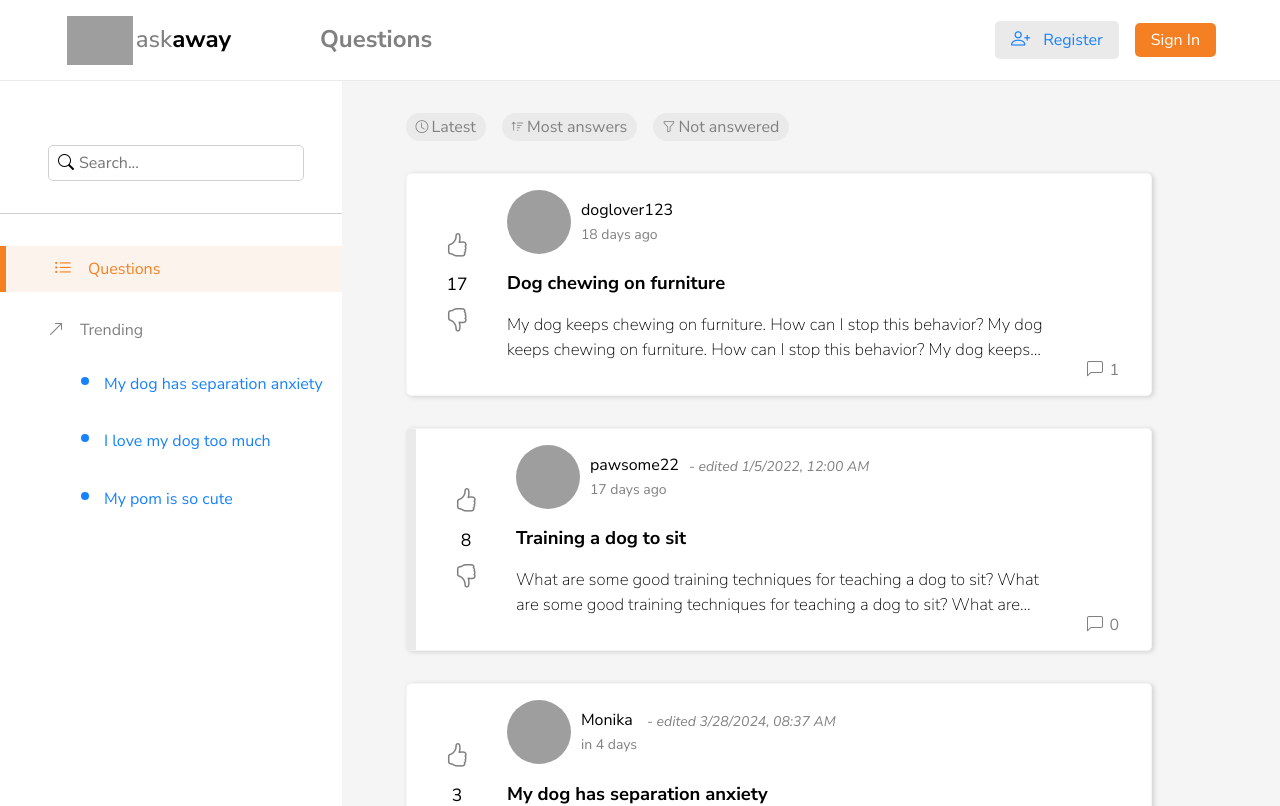
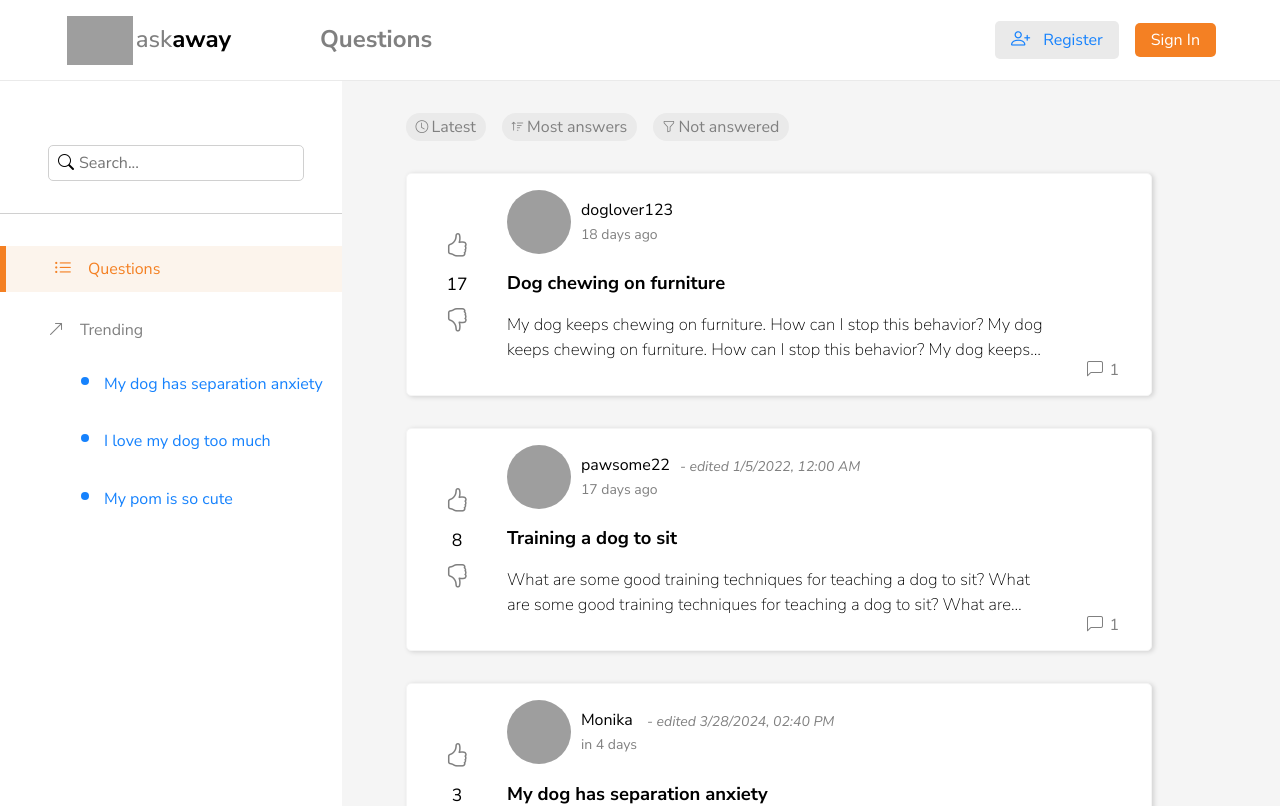
Before and after one commit to MonikaMik/React_atsiskaitymas, a React (Create React App) app: page / in a window 1280 px wide. Shown: the top 806 px of the page. Built offline with nearby package versions, Linux system fonts and the light colour scheme; data requests are answered from the project's data file; grey boxes are pictures that could not be loaded.

Commit message:
loggimg removed

```diff
--- a/src/components/atoms/form/SearchInput.jsx
+++ b/src/components/atoms/form/SearchInput.jsx
@@ -57,7 +57,6 @@ const SearchInput = ({ location }) => {
 					onFocus={() => navigate('/')}
 					onChange={e => {
 						formik.handleChange(e);
-						console.log(e.target.value);
 						dispatch({
 							type: questionsActionTypes.SEARCH,
 							payload: e.target.value
--- a/src/data.json
+++ b/src/data.json
@@ -30,10 +30,10 @@
     {
       "id": "160bcd0c-0b82-4838-acb6-1d8b39926228",
       "creatorId": "d05e92cb-e4a0-4def-aadd-f8db958226b1",
-      "text": "Every time i leave the house my dog cant stop barking. When i return he is super excited, which i love, but it seems as if i was gone for months. He is just too attached to me. What would you advise to help him enjoy being alone more? Also, i have two dogs and the other one is ok?\n",
+      "text": "Every time i leave the house my dog cant stop barking. When i return he is super excited, which i love, but it seems as if i was gone for months. He is just too attached to me. What would you advise to help him enjoy being alone more? Also, i have two dogs and the other one is ok\n",
       "title": "My dog has separation anxiety",
       "likes": 3,
-      "edited": "2024-03-28T08:37:25.517Z",
+      "edited": "2024-03-28T14:40:05.935Z",
       "created": "2024-03-26T16:38:28.102Z"
     },
     {
@@ -41,7 +41,7 @@
       "creatorId": "d05e92cb-e4a0-4def-aadd-f8db958226b1",
       "text": "I never realized how much of a problem my dog, Bruno's laziness could be until it nearly cost us a friendship. As his owner, I've always indulged his love for long naps under the apple tree in our yard, finding his disinterest in activities like fetching or running rather amusing. But when the town's annual race was announced, I saw it as a perfect opportunity to motivate him, perhaps a little selfishly, to showcase the spirit I believed he had inside.\n\nOn the race day, with the sun high and spirits higher, I watched as Bruno took his place among the eager participants, only to start at a trot that soon turned into a leisurely stroll. My heart sank. Around me, whispers and chuckles filled the air, my cheeks burning with embarrassment. It was then, amid the laughter, that I caught Bruno's eye, and something unspoken passed between us.",
       "title": "My dogs are lazy",
-      "likes": 1,
+      "likes": 0,
       "edited": false,
       "created": "2024-03-27T07:42:44.655Z"
     },
@@ -59,7 +59,7 @@
       "creatorId": "06e491b5-c013-4a0a-9898-10710e098616",
       "text": "explain please !",
       "title": "How to play fetch?",
-      "likes": 0,
+      "likes": -1,
       "edited": "2024-03-27T20:49:26.750Z",
       "created": "2024-03-27T20:49:07.902Z"
     },
@@ -133,7 +133,7 @@
       "creatorId": "0bac4faf-aefb-46ba-a512-6fcdffee69e6",
       "text": "I think both a",
       "title": "Is nyma cuter or Mupa?",
-      "likes": 0,
+      "likes": -1,
       "edited": "2024-03-28T08:45:32.065Z",
       "created": "2024-03-28T08:44:29.118Z",
       "photo": ""
@@ -147,6 +147,16 @@
       "edited": "2024-03-28T12:51:02.412Z",
       "created": "2024-03-28T12:50:36.394Z",
       "photo": ""
+    },
+    {
+      "id": "eac91d24-572f-44f0-95fb-17dec1d75c60",
+      "creatorId": "d05e92cb-e4a0-4def-aadd-f8db958226b1",
+      "text": "Look at these cute puppies i found on the internet, im jelous!",
+      "title": "Cute puppies i found",
+      "likes": 0,
+      "edited": false,
+      "created": "2024-03-28T14:41:48.833Z",
+      "photo": "https://i.ytimg.com/vi/hvwaH3HH-AU/maxresdefault.jpg"
     }
   ],
   "answers": [
@@ -337,6 +347,59 @@
       "created": "2024-03-28T12:49:50.693Z",
       "type": "reply",
       "replyTo": "b142f1d0-2300-4f63-8213-95f04cf50032"
+    },
+    {
+      "id": "c131fc3d-c6cc-4e89-b6ba-08b82630cd16",
+      "creatorId": "d05e92cb-e4a0-4def-aadd-f8db958226b1",
+      "questionId": "5",
+      "text": "Give treats until it sits",
+      "likes": 0,
+      "edited": false,
+      "created": "2024-03-28T14:32:13.654Z",
+      "type": "answer"
+    },
+    {
+      "id": "7db0dedb-04b8-4dfc-822a-f13d2a731453",
+      "creatorId": "d05e92cb-e4a0-4def-aadd-f8db958226b1",
+      "questionId": "d967dfd7-dce6-4228-a321-e7e873fea420",
+      "text": "he is 4 months old",
+      "likes": 0,
+      "edited": "2024-03-28T14:32:53.292Z",
+      "created": "2024-03-28T14:32:37.275Z",
+      "type": "reply",
+      "replyTo": "b142f1d0-2300-4f63-8213-95f04cf50032"
+    },
+    {
+      "id": "bea0cfea-5a93-436f-952b-9edcbd6b830b",
+      "creatorId": "d05e92cb-e4a0-4def-aadd-f8db958226b1",
+      "questionId": "d967dfd7-dce6-4228-a321-e7e873fea420",
+      "text": "But he looks younger",
+      "likes": 0,
+      "edited": false,
+      "created": "2024-03-28T14:33:27.034Z",
+      "type": "reply",
+      "replyTo": "b142f1d0-2300-4f63-8213-95f04cf50032"
+    },
+    {
+      "id": "9f0a4122-a6c0-46f9-811a-479e71f6d63b",
+      "creatorId": "d05e92cb-e4a0-4def-aadd-f8db958226b1",
+      "questionId": "08f75078-de7f-4112-ace6-664b015d63fe",
+      "text": "thanks",
+      "likes": 0,
+      "edited": false,
+      "created": "2024-03-28T14:38:39.837Z",
+      "type": "reply",
+      "replyTo": "8162f2ec-75bd-4080-8a26-39bee7cd19e5"
+    },
+    {
+      "id": "985e76e5-8a0c-4b81-bf66-19d6b5cef9ea",
+      "creatorId": "d05e92cb-e4a0-4def-aadd-f8db958226b1",
+      "questionId": "d58ba881-541e-4e61-b34f-55a028e8721b",
+      "text": "Hi, my name is Monika, i have 2 dogs",
+      "likes": 0,
+      "edited": false,
+      "created": "2024-03-28T14:39:17.143Z",
+      "type": "answer"
     }
   ],
   "users": [
@@ -418,15 +481,15 @@
       "likedQuestions": [
         "4",
         "f5ff9a81-b0fe-414b-b55f-abe1ec082abf",
-        "08f75078-de7f-4112-ace6-664b015d63fe",
-        "336388a9-27aa-4363-9e04-9c7cb23f2e30"
+        "08f75078-de7f-4112-ace6-664b015d63fe"
       ],
       "dislikedQuestions": [
         "1",
         "6",
         "ec6e1d72-3ae7-4e85-bdfb-4fdbc77d048e",
         "5",
-        "2"
+        "2",
+        "945f131f-36c9-443a-b3e5-56cce83a8137"
       ],
       "likedAnswers": [
         "3",
```
